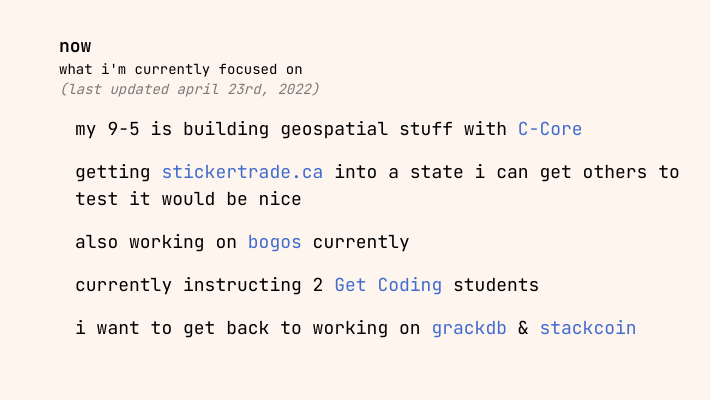
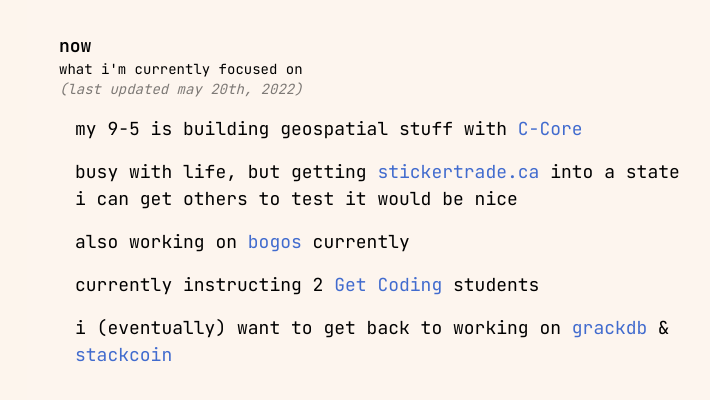
Before and after one commit to jackharrhy/jackharrhy.com, an Astro site: page /now in a window 1280 px wide. Shown: the full height of the page, 253-963 px from the left. Built offline with nearby package versions, Linux system fonts and the light colour scheme; Astro itself is replaced by a stand-in of ours.

Commit message:
update /now, rejig projects

```diff
--- a/src/pages/now.astro
+++ b/src/pages/now.astro
@@ -4,12 +4,12 @@
 <MainLayout title="now">
 	<h1 class="font-semibold">now</h1>
 	<p class="text-sm">what i'm currently focused on</p>
-	<p class="text-sm italic opacity-50">(last updated april 23rd, 2022)</p>
+	<p class="text-sm italic opacity-50">(last updated may 20th, 2022)</p>
 	<div class="flex flex-col gap-4 p-4">
 		<p>my 9-5 is building geospatial stuff with <a href="https://www.c-core.ca/">C-Core</a></p>
-		<p>getting <a href="https://stickertrade.ca/">stickertrade.ca</a> into a state i can get others to test it would be nice</p>
+		<p>busy with life, but getting <a href="https://stickertrade.ca/">stickertrade.ca</a> into a state i can get others to test it would be nice</p>
 		<p>also working on <a href="https://github.com/fogo-sh/bogos">bogos</a> currently</p>
 		<p>currently instructing 2 <a href="https://get-coding.ca">Get Coding</a> students</p>
-		<p>i want to get back to working on <a href="https://grackdb.fogo.sh/">grackdb</a> & <a href="https://github.com/stackcoin/stackcoin">stackcoin</a></p>
+		<p>i (eventually) want to get back to working on <a href="https://grackdb.fogo.sh/">grackdb</a> & <a href="https://github.com/stackcoin/stackcoin">stackcoin</a></p>
 	</div>
 </MainLayout>
--- a/src/pages/projects.astro
+++ b/src/pages/projects.astro
@@ -16,11 +16,6 @@
 			title="bogos"
 			link="https://github.com/fogo-sh/bogos"
 			description="photo gallery for outings with friends"
-		/>
-		<Project
-			title="borik"
-			link="https://github.com/fogo-sh/borik"
-			description="discord bot for breaking images in fun ways"
 		/>
 	</ProjectContainer>
 	<h2 class="text-md mt-4 mb-1">projects on the backburner <span class="opacity-50 italic">(that i wish to return to)</span></h2>
@@ -57,6 +52,11 @@
 			title="muncompsci.ca"
 			link="https://muncompsci.ca/"
 			description="website for the muncs society"
+		/>
+		<Project
+			title="borik"
+			link="https://github.com/fogo-sh/borik"
+			description="discord bot for breaking images in fun ways"
 		/>
 	</ProjectContainer>
 	<h2 class="text-sm mt-4 mb-1">advent of code</h2>
```
